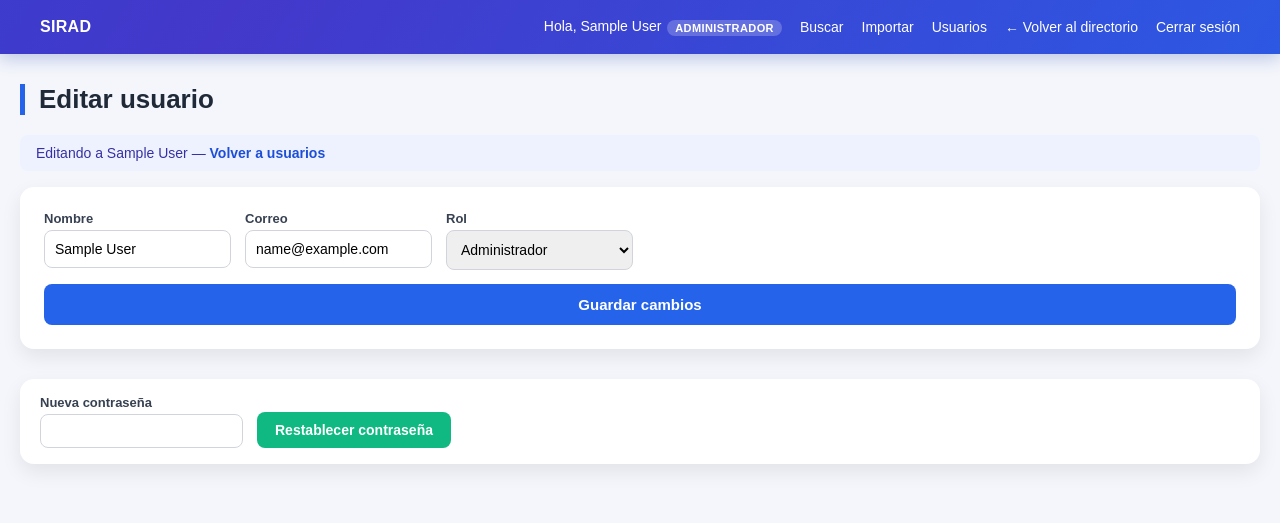
After one commit to Transcriptor1/proyecto-tesis, a PHP site: page /usuario_editar.php?id=1 in a window 1280 px wide. The commit adds this page. Shown: the top 523 px of the page. Run offline with PHP 8.4, Linux system fonts and the light colour scheme; the visitor is signed in with stand-in values (Sample User, id 1).

Commit message:
Agregar administracion de usuarios para el rol administrador
Nuevas paginas usuarios.php (listado con busqueda/paginacion) y
usuario_editar.php (editar nombre/correo/rol, desbloquear cuenta y
restablecer contrasena), solo accesibles para administradores.
Incluye salvaguarda para no quitarle el rol de administrador al
ultimo administrador del sistema.

Co-Authored-By: Claude Sonnet 5 <noreply@anthropic.com>

```diff
--- a/css/styles.css
+++ b/css/styles.css
@@ -230,6 +230,26 @@ h1 {
     border-radius: 14px;
     box-shadow: 0 8px 20px rgba(0, 0, 0, 0.08);
     overflow-x: auto;
+}
+
+.pill {
+    display: inline-block;
+    padding: 3px 10px;
+    border-radius: 999px;
+    font-size: 12px;
+    font-weight: 700;
+    background: #eef2ff;
+    color: #2563eb;
+}
+
+.pill-admin {
+    background: #dcfce7;
+    color: #15803d;
+}
+
+.pill-blocked {
+    background: #fee2e2;
+    color: #b91c1c;
 }
 
 .empty-state {
--- a/includes/layout.php
+++ b/includes/layout.php
@@ -20,6 +20,9 @@ function render_header(bool $mostrarVolver = true): void
       <span>Hola, <?= htmlspecialchars($_SESSION['usuario_nombre']) ?> <span class="badge"><?= $rolLabel ?></span></span>
       <a href="buscar.php">Buscar</a>
       <a href="importar.php">Importar</a>
+      <?php if (is_admin()): ?>
+      <a href="usuarios.php">Usuarios</a>
+      <?php endif; ?>
       <?php if ($mostrarVolver): ?>
       <a href="index.php">&larr; Volver al directorio</a>
       <?php endif; ?>
--- /dev/null
+++ b/usuario_editar.php
@@ -0,0 +1,163 @@
+<?php
+/**
+ * Administracion de usuarios - Editar.
+ *
+ * Permite a un administrador modificar el nombre, correo y rol de una
+ * cuenta, desbloquearla si tiene un bloqueo activo por intentos
+ * fallidos, o restablecerle la contrasena. Evita quitarle el rol de
+ * administrador al ultimo administrador del sistema. Solo accesible
+ * para administradores. Requiere sesion activa (auth.php).
+ */
+require "auth.php";
+include "conexion.php";
+require_once "includes/layout.php";
+require_once "includes/csrf.php";
+require_admin();
+
+$id = (int) ($_GET['id'] ?? $_POST['id'] ?? 0);
+$stmt = $conn->prepare("SELECT * FROM usuarios WHERE id = ?");
+$stmt->bind_param("i", $id);
+$stmt->execute();
+$usuario = $stmt->get_result()->fetch_assoc();
+$stmt->close();
+
+if (!$usuario) {
+    header("Location: usuarios.php");
+    exit;
+}
+
+$error = "";
+if ($_POST) {
+    csrf_verify();
+
+    if (isset($_POST['guardar_datos'])) {
+        $nombre = trim($_POST['nombre']);
+        $correo = trim($_POST['correo']);
+        $rol = $_POST['rol'] === 'admin' ? 'admin' : 'usuario';
+
+        if ($nombre === '' || $correo === '') {
+            $error = "Nombre y correo son obligatorios.";
+        } elseif (!filter_var($correo, FILTER_VALIDATE_EMAIL)) {
+            $error = "El correo no tiene un formato válido.";
+        } else {
+            $check = $conn->prepare("SELECT id FROM usuarios WHERE correo = ? AND id <> ?");
+            $check->bind_param("si", $correo, $id);
+            $check->execute();
+            $check->store_result();
+            if ($check->num_rows > 0) {
+                $error = "Ya existe otra cuenta con ese correo.";
+            }
+            $check->close();
+        }
+
+        if ($error === '' && $usuario['rol'] === 'admin' && $rol !== 'admin') {
+            $totalAdmins = (int) $conn->query("SELECT COUNT(*) AS total FROM usuarios WHERE rol = 'admin'")->fetch_assoc()['total'];
+            if ($totalAdmins <= 1) {
+                $error = "No puedes quitarle el rol de administrador al único administrador del sistema.";
+            }
+        }
+
+        if ($error === '') {
+            $stmt = $conn->prepare("UPDATE usuarios SET nombre = ?, correo = ?, rol = ? WHERE id = ?");
+            $stmt->bind_param("sssi", $nombre, $correo, $rol, $id);
+            $stmt->execute();
+            $stmt->close();
+
+            if ($id === (int) $_SESSION['usuario_id']) {
+                $_SESSION['usuario_nombre'] = $nombre;
+                $_SESSION['usuario_rol'] = $rol;
+            }
+
+            header("Location: usuarios.php?msg=" . rawurlencode("Usuario actualizado") . "&tipo=success");
+            exit;
+        }
+
+        $usuario['nombre'] = $nombre;
+        $usuario['correo'] = $correo;
+        $usuario['rol'] = $rol;
+    } elseif (isset($_POST['restablecer_password'])) {
+        $nueva = $_POST['password_nueva'] ?? '';
+        if (strlen($nueva) < 6) {
+            $error = "La nueva contraseña debe tener al menos 6 caracteres.";
+        } else {
+            $hash = password_hash($nueva, PASSWORD_DEFAULT);
+            $stmt = $conn->prepare("UPDATE usuarios SET password = ?, intentos_fallidos = 0, bloqueado_hasta = NULL WHERE id = ?");
+            $stmt->bind_param("si", $hash, $id);
+            $stmt->execute();
+            $stmt->close();
+            header("Location: usuarios.php?msg=" . rawurlencode("Contraseña restablecida") . "&tipo=success");
+            exit;
+        }
+    } elseif (isset($_POST['desbloquear'])) {
+        $stmt = $conn->prepare("UPDATE usuarios SET intentos_fallidos = 0, bloqueado_hasta = NULL WHERE id = ?");
+        $stmt->bind_param("i", $id);
+        $stmt->execute();
+        $stmt->close();
+        header("Location: usuarios.php?msg=" . rawurlencode("Cuenta desbloqueada") . "&tipo=success");
+        exit;
+    }
+}
+
+$bloqueado = $usuario['bloqueado_hasta'] && strtotime($usuario['bloqueado_hasta']) > time();
+?>
+<!DOCTYPE html>
+<html lang="es">
+
+<head>
+  <meta charset="UTF-8">
+  <title>Editar usuario - SIRAD</title>
+  <link rel="stylesheet" href="css/styles.css">
+  <script src="js/animations.js" defer></script>
+</head>
+
+<body>
+
+  <?php render_header(); ?>
+
+  <main>
+    <h1>Editar usuario</h1>
+
+    <p class="edit-notice">Editando a <?= htmlspecialchars($usuario['nombre']) ?> &mdash; <a href="usuarios.php">Volver a usuarios</a></p>
+
+    <?php if ($error): ?>
+      <p class="auth-error" style="margin-bottom: 16px;"><?= htmlspecialchars($error) ?></p>
+    <?php endif; ?>
+
+    <form class="form-card" method="POST">
+      <?php csrf_field(); ?>
+      <input type="hidden" name="id" value="<?= (int) $usuario['id'] ?>">
+      <label>Nombre<input name="nombre" required value="<?= htmlspecialchars($usuario['nombre']) ?>"></label>
+      <label>Correo<input name="correo" type="email" required value="<?= htmlspecialchars($usuario['correo']) ?>"></label>
+      <label>Rol
+        <select name="rol">
+          <option value="usuario" <?= $usuario['rol'] === 'usuario' ? 'selected' : '' ?>>Usuario</option>
+          <option value="admin" <?= $usuario['rol'] === 'admin' ? 'selected' : '' ?>>Administrador</option>
+        </select>
+      </label>
+      <button type="submit" name="guardar_datos" value="1">Guardar cambios</button>
+    </form>
+
+    <?php if ($bloqueado): ?>
+      <div class="export-bar">
+        <form method="POST">
+          <?php csrf_field(); ?>
+          <input type="hidden" name="id" value="<?= (int) $usuario['id'] ?>">
+          <p style="margin: 0;">Esta cuenta está bloqueada temporalmente por intentos fallidos de inicio de sesión.</p>
+          <button type="submit" name="desbloquear" value="1">Desbloquear cuenta</button>
+        </form>
+      </div>
+    <?php endif; ?>
+
+    <div class="export-bar">
+      <form method="POST">
+        <?php csrf_field(); ?>
+        <input type="hidden" name="id" value="<?= (int) $usuario['id'] ?>">
+        <label>Nueva contraseña<input type="password" name="password_nueva" minlength="6" required></label>
+        <button type="submit" name="restablecer_password" value="1">Restablecer contraseña</button>
+      </form>
+    </div>
+  </main>
+
+</body>
+
+</html>
```
Also changed, not shown: usuarios.php (added, +72 -0 lines).
